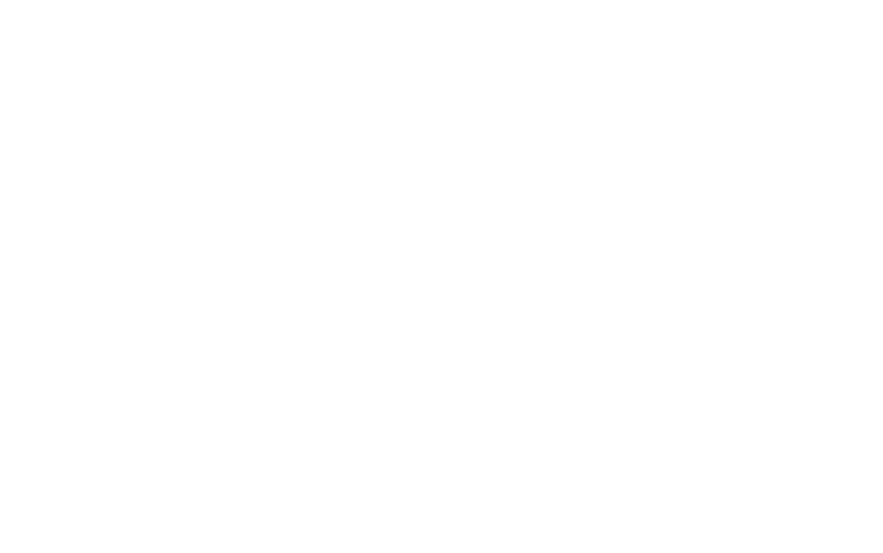
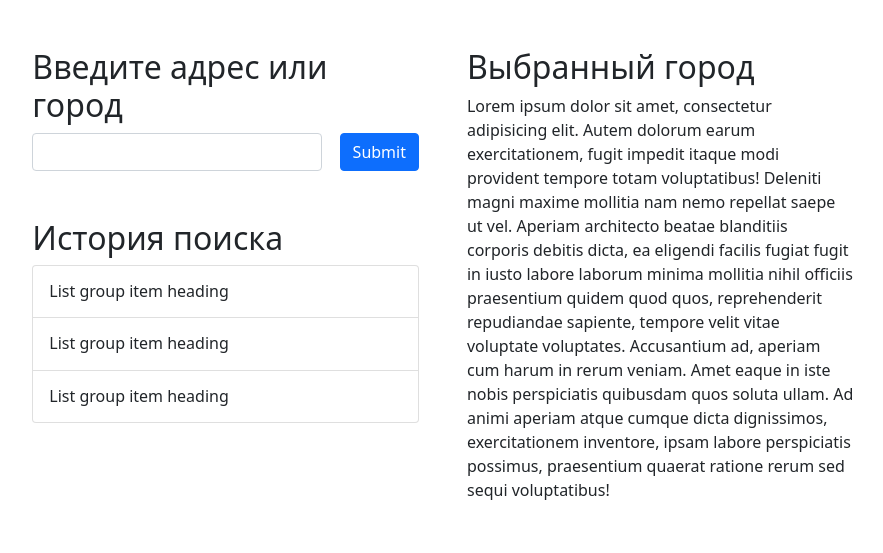
Before and after one commit to webFarrock/otus-js-basics-lesson-12-hw-v2, a website built with webpack: page index.html in a window 1280 px wide. Shown: the whole page, without its empty margins (197-1080 px from the left). Built offline with nearby package versions, Linux system fonts and the light colour scheme.

Commit message:
basic markup

```diff
--- a/index.html
+++ b/index.html
@@ -7,6 +7,57 @@
     <title>Forecast app</title>
 </head>
 <body>
-  <div id="app"></div>
+
+<div class="col-lg-8 mx-auto p-3 py-md-5">
+    <main>
+        <div class="row g-5">
+            <div class="col-md-6">
+
+                <h2>Введите адрес или город</h2>
+
+                <div class="row">
+                    <div class="col pb-5">
+                        <input type="email" class="form-control form-control--search-input float-start" value="">
+                        <input type="submit" class="btn btn-primary float-end">
+                    </div>
+                </div>
+
+                <h2>История поиска</h2>
+                <div class="list-group list-group--search-history" id="history">
+                    <div class="list-group-item list-group-item-action d-flex gap-3 py-3">
+                        <div class="d-flex gap-2 w-100 justify-content-between">
+                            <h6 class="mb-0">List group item heading</h6>
+                        </div>
+                    </div>
+                    <div class="list-group-item list-group-item-action d-flex gap-3 py-3">
+                        <div class="d-flex gap-2 w-100 justify-content-between">
+                            <h6 class="mb-0">List group item heading</h6>
+                        </div>
+                    </div>
+                    <div class="list-group-item list-group-item-action d-flex gap-3 py-3">
+                        <div class="d-flex gap-2 w-100 justify-content-between">
+                            <h6 class="mb-0">List group item heading</h6>
+                        </div>
+                    </div>
+                </div>
+
+            </div>
+
+            <div class="col-md-6">
+                <h2>Выбранный город</h2>
+                <div id="map">
+                    Lorem ipsum dolor sit amet, consectetur adipisicing elit. Autem dolorum earum exercitationem, fugit
+                    impedit itaque modi provident tempore totam voluptatibus! Deleniti magni maxime mollitia nam nemo
+                    repellat saepe ut vel. Aperiam architecto beatae blanditiis corporis debitis dicta, ea eligendi
+                    facilis fugiat fugit in iusto labore laborum minima mollitia nihil officiis praesentium quidem quod
+                    quos, reprehenderit repudiandae sapiente, tempore velit vitae voluptate voluptates. Accusantium ad,
+                    aperiam cum harum in rerum veniam. Amet eaque in iste nobis perspiciatis quibusdam quos soluta
+                    ullam. Ad animi aperiam atque cumque dicta dignissimos, exercitationem inventore, ipsam labore
+                    perspiciatis possimus, praesentium quaerat ratione rerum sed sequi voluptatibus!
+                </div>
+            </div>
+        </div>
+    </main>
+</div>
 </body>
 </html>
--- a/src/styles/style.css
+++ b/src/styles/style.css
@@ -0,0 +1,9 @@
+.form-control.form-control--search-input{
+    display: inline-block;
+    width: 75%
+}
+
+.list-group.list-group--search-history{}
+.list-group.list-group--search-history .list-group-item{
+    cursor: pointer;
+}
```
